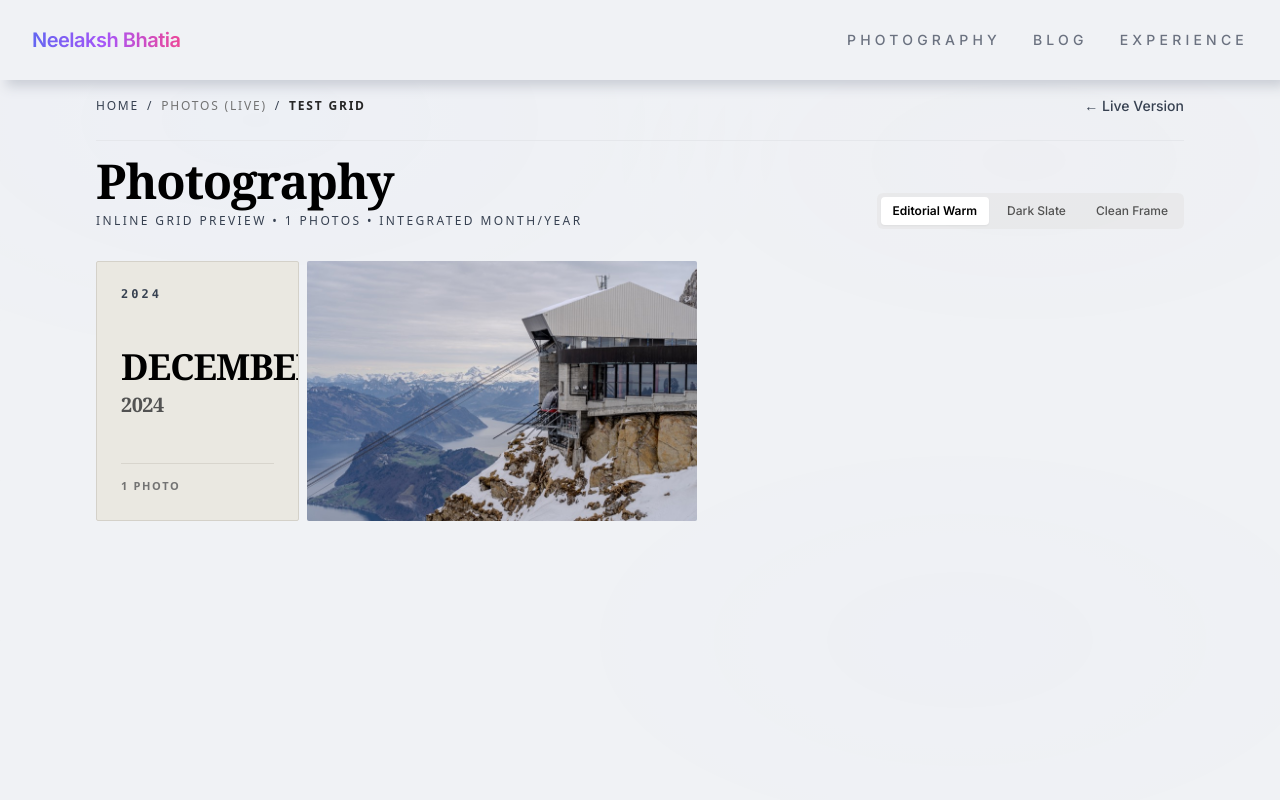
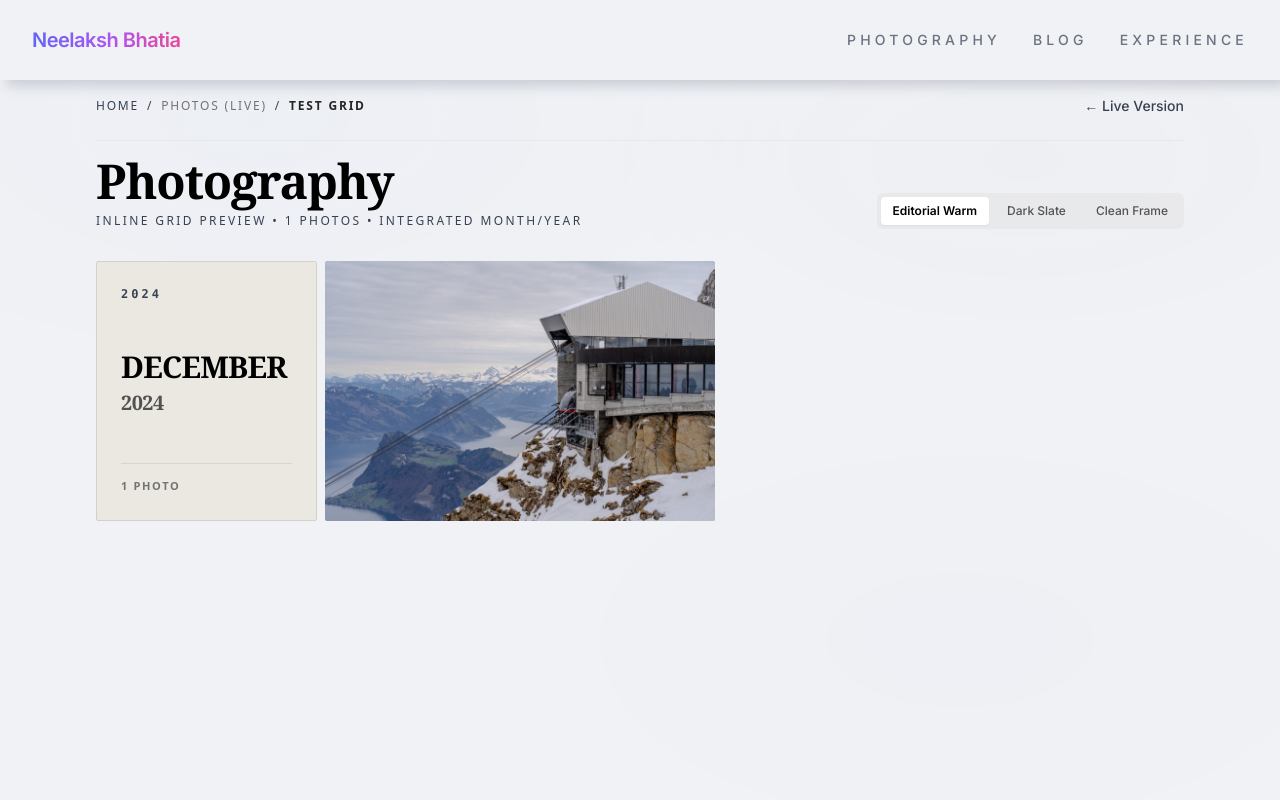
Before and after one commit to vrMars/portfolio, a React (Vite) app: page /photos-test in a window 1280 px wide. Shown: the top 800 px of the page. Built offline with nearby package versions, Linux system fonts and the light colour scheme; no server answers; the database is empty.

Commit message:
Refine inline date tile typography and padding

```diff
--- a/components/PhotosTestPage.tsx
+++ b/components/PhotosTestPage.tsx
@@ -401,10 +401,11 @@ export const PhotosTestPage: React.FC = () => {
                   return (
                     <div
                       key={item.id}
-                      className="inline-grid-item flex-shrink-0 flex flex-col justify-between p-5 md:p-6 bg-[#EAE8E1] border border-[#D4D1C9] select-none"
+                      className="inline-grid-item flex-shrink-0 flex flex-col justify-between p-4 sm:p-5 md:p-6 bg-[#EAE8E1] border border-[#D4D1C9] select-none"
                       style={{
-                        flexGrow: 0.78,
-                        flexBasis: "calc(var(--row-h) * 0.78)",
+                        flexGrow: 0.85,
+                        flexBasis: "calc(var(--row-h) * 0.85)",
+                        minWidth: "150px",
                       }}
                     >
                       <div className="flex items-center justify-between">
@@ -415,10 +416,10 @@ export const PhotosTestPage: React.FC = () => {
                       </div>
 
                       <div className="my-auto py-2">
-                        <span className="block font-serif font-extrabold text-2xl sm:text-3xl md:text-4xl text-black tracking-tight leading-none">
+                        <span className="block font-serif font-extrabold text-xl sm:text-2xl md:text-3xl text-black tracking-tight leading-none">
                           {item.month}
                         </span>
-                        <span className="block font-serif font-bold text-lg sm:text-xl text-neutral-600 tracking-tight mt-1">
+                        <span className="block font-serif font-bold text-base sm:text-lg md:text-xl text-neutral-600 tracking-tight mt-1">
                           {item.year}
                         </span>
                       </div>
@@ -434,10 +435,11 @@ export const PhotosTestPage: React.FC = () => {
                   return (
                     <div
                       key={item.id}
-                      className="inline-grid-item flex-shrink-0 flex flex-col justify-between p-5 md:p-6 bg-[#161514] border border-white/10 select-none text-white"
+                      className="inline-grid-item flex-shrink-0 flex flex-col justify-between p-4 sm:p-5 md:p-6 bg-[#161514] border border-white/10 select-none text-white"
                       style={{
-                        flexGrow: 0.78,
-                        flexBasis: "calc(var(--row-h) * 0.78)",
+                        flexGrow: 0.85,
+                        flexBasis: "calc(var(--row-h) * 0.85)",
+                        minWidth: "150px",
                       }}
                     >
                       <div className="flex items-center justify-between">
@@ -448,10 +450,10 @@ export const PhotosTestPage: React.FC = () => {
                       </div>
 
                       <div className="my-auto py-2">
-                        <span className="block font-serif font-extrabold text-2xl sm:text-3xl md:text-4xl text-white tracking-tight leading-none">
+                        <span className="block font-serif font-extrabold text-xl sm:text-2xl md:text-3xl text-white tracking-tight leading-none">
                           {item.month}
                         </span>
-                        <span className="block font-serif font-bold text-lg sm:text-xl text-neutral-400 tracking-tight mt-1">
+                        <span className="block font-serif font-bold text-base sm:text-lg md:text-xl text-neutral-400 tracking-tight mt-1">
                           {item.year}
                         </span>
                       </div>
@@ -467,10 +469,11 @@ export const PhotosTestPage: React.FC = () => {
                   return (
                     <div
                       key={item.id}
-                      className="inline-grid-item flex-shrink-0 flex flex-col justify-between p-5 md:p-6 bg-transparent border-2 border-black/80 select-none"
+                      className="inline-grid-item flex-shrink-0 flex flex-col justify-between p-4 sm:p-5 md:p-6 bg-transparent border-2 border-black/80 select-none"
                       style={{
-                        flexGrow: 0.78,
-                        flexBasis: "calc(var(--row-h) * 0.78)",
+                        flexGrow: 0.85,
+                        flexBasis: "calc(var(--row-h) * 0.85)",
+                        minWidth: "150px",
                       }}
                     >
                       <div className="flex items-center justify-between">
@@ -481,10 +484,10 @@ export const PhotosTestPage: React.FC = () => {
                       </div>
 
                       <div className="my-auto py-2">
-                        <span className="block font-serif font-extrabold text-2xl sm:text-3xl md:text-4xl text-black tracking-tight leading-none">
+                        <span className="block font-serif font-extrabold text-xl sm:text-2xl md:text-3xl text-black tracking-tight leading-none">
                           {item.month}
                         </span>
-                        <span className="block font-serif font-bold text-lg sm:text-xl text-neutral-700 tracking-tight mt-1">
+                        <span className="block font-serif font-bold text-base sm:text-lg md:text-xl text-neutral-700 tracking-tight mt-1">
                           {item.year}
                         </span>
                       </div>
```
